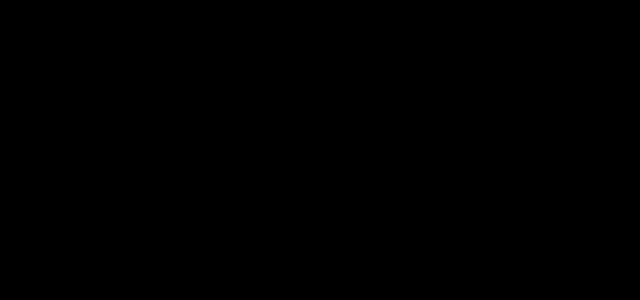
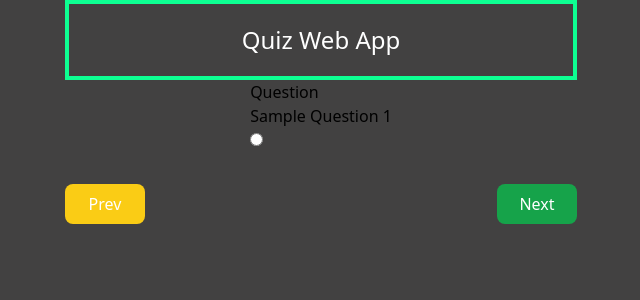
Before and after one commit to techloset/talhaRehman-Quiz-WebApp, a React (Create React App) app: page /quiz in a window 1280 px wide. Shown: the top 300 px of the page, without its empty margins (319-959 px from the left). Built offline with nearby package versions, Linux system fonts and the light colour scheme.

Commit message:
Quiz Home Page Design

```diff
--- /dev/null
+++ b/src/components/Question.jsx
@@ -0,0 +1,33 @@
+import React, { useState } from 'react'
+
+const Question = () => {
+
+    const [checked ,setChecked] = useState(undefined);
+
+    function onSelectRadio(){
+        setChecked()
+        console.log("onSelectRadio")
+    };
+  return (
+   <>
+   <div>
+    <h2>Question</h2>
+    <div>
+        <h2>Sample Question 1</h2>
+        <ul>
+            <li>
+                <input
+                type='radio'
+                value={true}
+                name='options'
+                id='q1-option'
+                onChange={onSelectRadio}/>
+            </li>
+        </ul>
+    </div>
+   </div>
+   </>
+  )
+}
+
+export default Question
--- a/src/index.css
+++ b/src/index.css
@@ -3,5 +3,5 @@
 @tailwind utilities;
 
 body{
-    background-color: black;
+    background-color: #0c0b0bc6;
 }
--- a/src/pages/Home/Home.jsx
+++ b/src/pages/Home/Home.jsx
@@ -20,7 +20,7 @@
                 </div>
                 <div>
                     <form id="form">
-                        <input ref={inputRef} className="p-3 " type="text" placeholder='Username*' />
+                        <input ref={inputRef} className="p-3 w-96 " type="text" placeholder='Username*' />
                     </form>
                 </div>
                 <div>
--- a/src/pages/Quiz/Quiz.jsx
+++ b/src/pages/Quiz/Quiz.jsx
@@ -1,10 +1,26 @@
 import React from 'react'
-import {Link} from "react-router-dom"
+import { Link } from "react-router-dom"
+import Question from '../../components/Question'
 
 const Quiz = () => {
+    function onNext(){
+        console.log("Next")
+    };
+    function onPrev(){
+        console.log("Prev")
+    };
     return (
         <>
-          <h1>sd</h1>
+            <div className='flex flex-col justify-center items-center '>
+                <div className=' border-[4px] border-[#0DFF92] p-5 w-[40%] flex justify-center'>
+                    <h1 className='text-2xl text-white'>Quiz Web App</h1>
+                </div>
+                <Question/>
+                <div className='flex justify-between w-[40%] mt-8 '>
+                    <button className='text-white bg-yellow-400 p-2 w-20 rounded-lg' onClick={onPrev}>Prev</button>
+                    <button className='text-white bg-green-600 p-2 w-20 rounded-lg'onClick={onNext}>Next</button>
+                </div>
+            </div>
         </>
     )
 }
```
